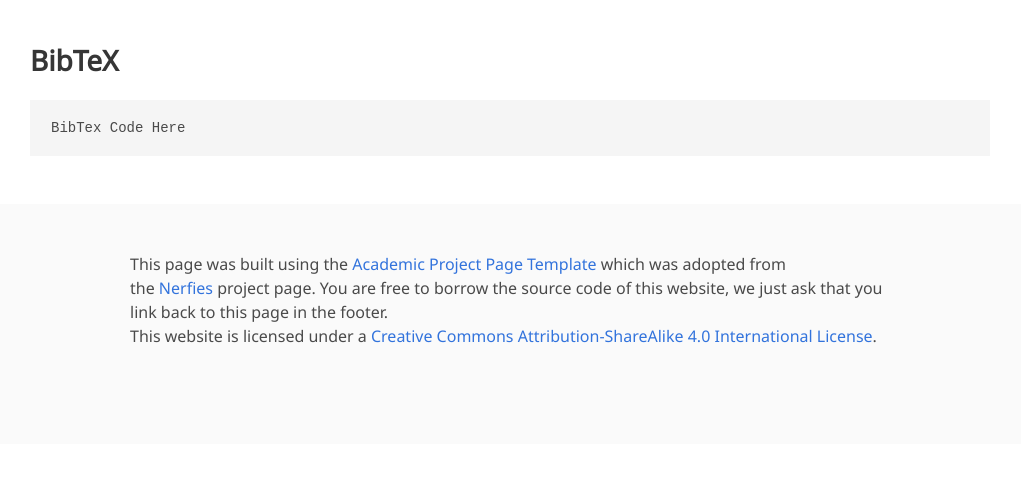
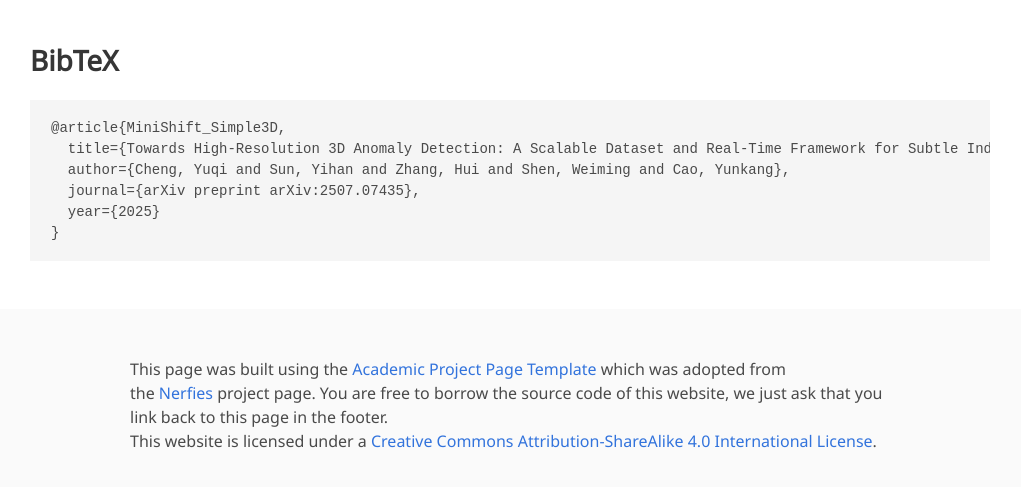
Before and after one commit to hustCYQ/MiniShift-Simple3D, a plain HTML site: page index.html in a window 1280 px wide. Shown: the part 4000-4487 px from the top of the page, without its empty margins (130-1151 px from the left). Before the commit the page ends 4444 px from the top, so only its background shows below. Drawn offline with nearby package versions, Linux system fonts and the light colour scheme; some icons are missing; a web font is replaced by a local one.

Commit message:
Update index.html

```diff
--- a/index.html
+++ b/index.html
@@ -348,7 +348,12 @@
   <section class="section" id="BibTeX">
     <div class="container is-max-desktop content">
       <h2 class="title">BibTeX</h2>
-      <pre><code>BibTex Code Here</code></pre>
+      <pre><code>@article{MiniShift_Simple3D,
+  title={Towards High-Resolution 3D Anomaly Detection: A Scalable Dataset and Real-Time Framework for Subtle Industrial Defects},
+  author={Cheng, Yuqi and Sun, Yihan and Zhang, Hui and Shen, Weiming and Cao, Yunkang},
+  journal={arXiv preprint arXiv:2507.07435},
+  year={2025}
+}  </code></pre>
     </div>
 </section>
 <!--End BibTex citation -->
```
